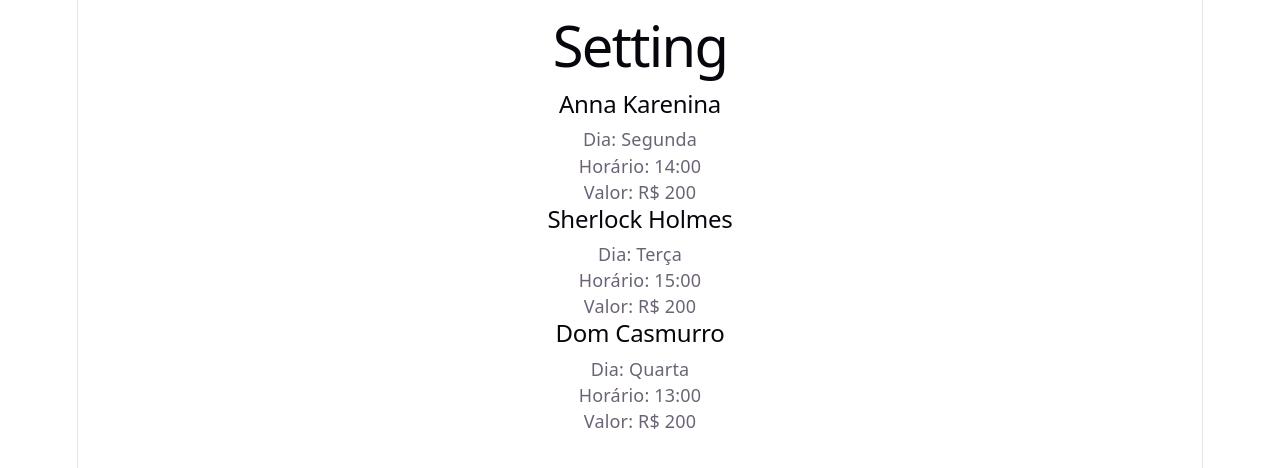
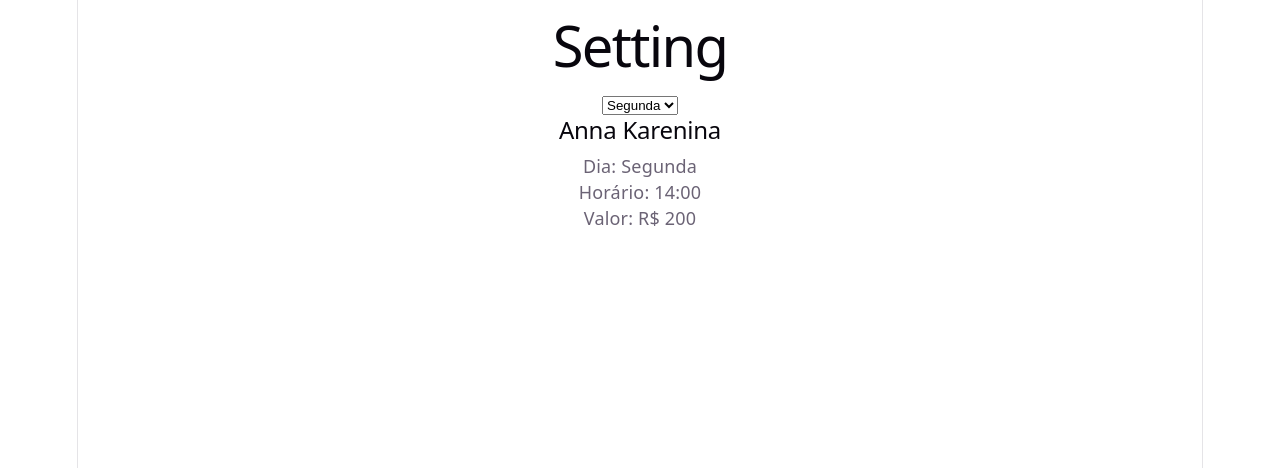
Before and after one commit to jeffsouzaoficial/setting-react, a React (Vite) app: page / in a window 1280 px wide. Shown: the top 468 px of the page. Built offline with nearby package versions, Linux system fonts and the light colour scheme.

Commit message:
feat: filtrar pacientes por dia da semana

```diff
--- a/src/App.jsx
+++ b/src/App.jsx
@@ -7,12 +7,27 @@
     { id: 1, nome: "Anna Karenina", dia: "Segunda",horario:"14:00", valor: 200 },
     { id: 2, nome: "Sherlock Holmes", dia: "Terça",horario:"15:00", valor: 200 },
     { id: 3, nome: "Dom Casmurro", dia: "Quarta",horario:"13:00", valor: 200 },
+    { id: 4, nome: "Emma Bovary", dia: "Quarta",horario:"14:00", valor: 200 },
   ])
+
+  const [diaEscolhido, setDiaEscolhido] = useState("Segunda")
+
+
+  const pacientesFiltrados = pacientes.filter((paciente) => paciente.dia === diaEscolhido)
 
   return (
     <div>
       <h1>Setting</h1>
-      {pacientes.map((paciente) => (
+
+      <select value={diaEscolhido} onChange={(evento) => setDiaEscolhido(evento.target.value)}>
+        <option value="Segunda">Segunda</option>
+        <option value="Terça">Terça</option>
+        <option value="Quarta">Quarta</option>
+        <option value="Quinta">Quinta</option>
+        <option value="Sexta">Sexta</option>
+      </select>
+
+      {pacientesFiltrados.map((paciente) => (
         <Paciente
         key={paciente.id}
         nome={paciente.nome}
```
